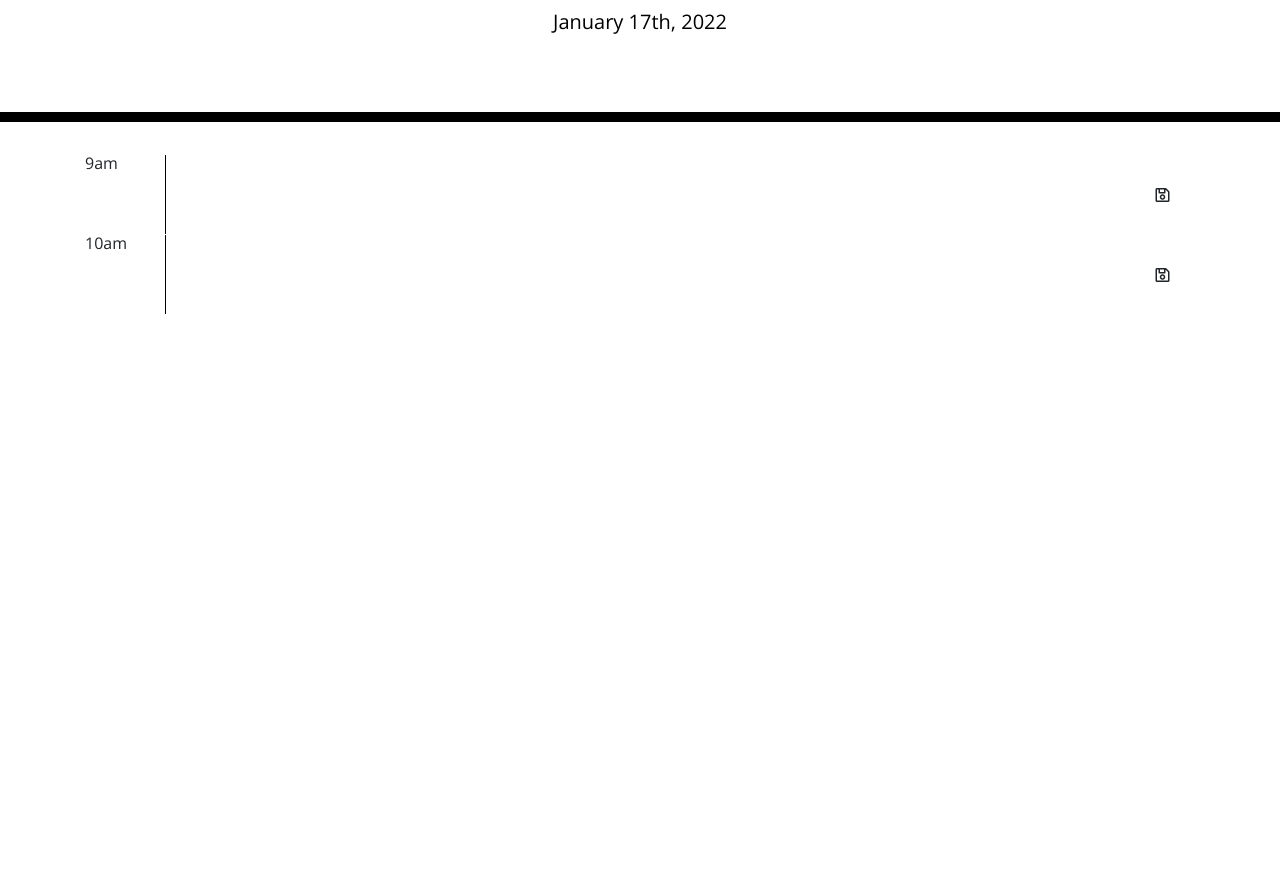
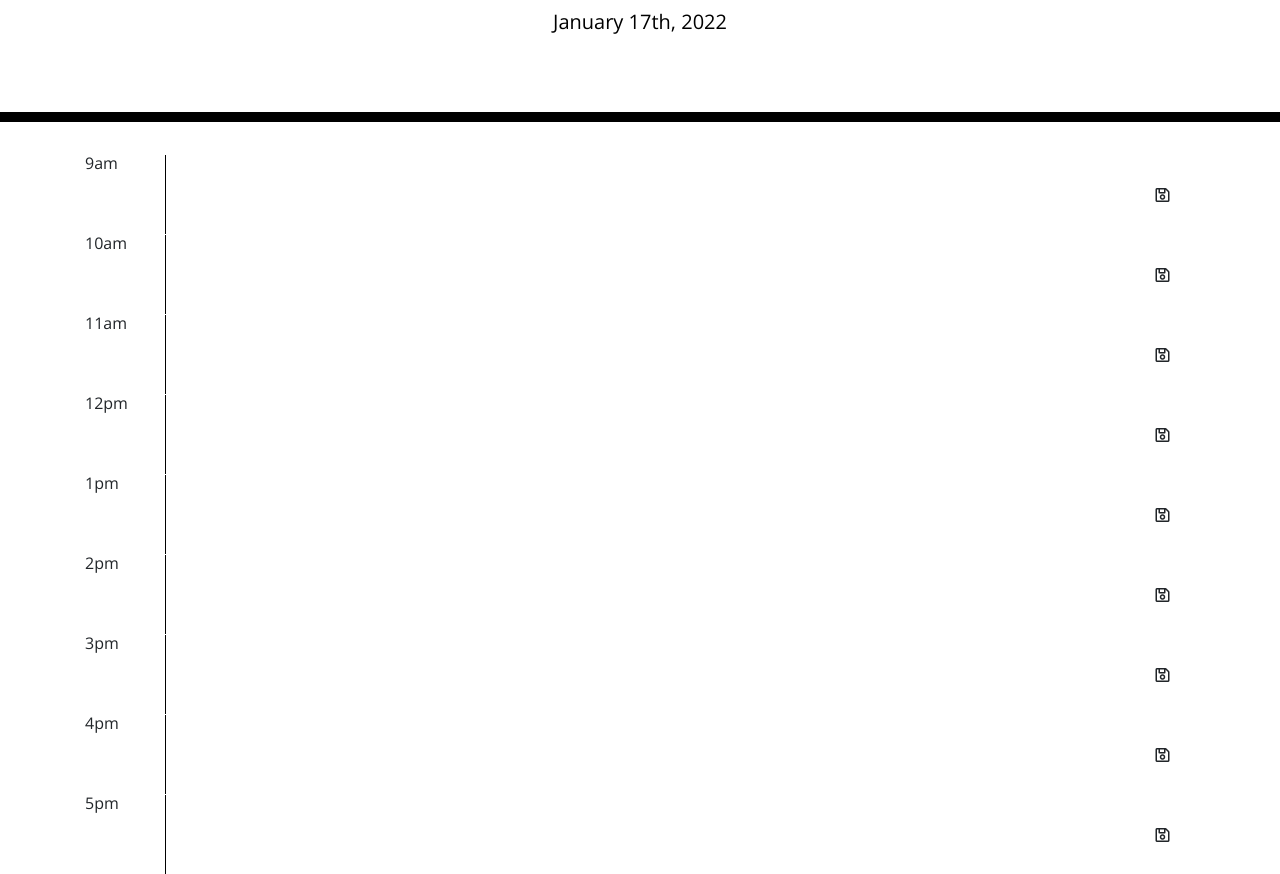
Before and after one commit to smarr2198/Schedule.Maker, a plain HTML site: page index.html in a window 1280 px wide. Shown: the part 182-1056 px from the top of the page. Before the commit the page ends 800 px from the top, so only its background shows below. Drawn offline with nearby package versions, Linux system fonts and the light colour scheme.

Commit message:
added rest of the rows to complete the day

```diff
--- a/index.html
+++ b/index.html
@@ -21,7 +21,7 @@
   </header>
   <div class="container">
     <!-- Timeblocks go here -->
-    <!-- Hour One -->
+    <!-- Hour nine -->
     <div class="row" id="hour9" data-hour="9">
       <!-- Time -->
       <div class="col-1">9am</div>
@@ -30,10 +30,73 @@
       <!-- Button -->
       <button class="btn col-1 js-saveBtn"><i class="far fa-save"></i></button>
     </div>
-    <!-- Hour two -->
+    <!-- Hour ten -->
     <div class="row" id="hour10" data-hour="10">
       <!-- Time -->
       <div class="col-1">10am</div>
+      <!-- Task to do -->
+      <textarea class="col-10 js-task"></textarea>
+      <!-- Button -->
+      <button class="btn col-1 js-saveBtn"><i class="far fa-save"></i></button>
+    </div>
+    <!-- Hour eleven -->
+    <div class="row" id="hour11" data-hour="11">
+      <!-- Time -->
+      <div class="col-1">11am</div>
+      <!-- Task to do -->
+      <textarea class="col-10 js-task"></textarea>
+      <!-- Button -->
+      <button class="btn col-1 js-saveBtn"><i class="far fa-save"></i></button>
+    </div>
+    <!-- Hour twelve -->
+    <div class="row" id="hour12" data-hour="12">
+      <!-- Time -->
+      <div class="col-1">12pm</div>
+      <!-- Task to do -->
+      <textarea class="col-10 js-task"></textarea>
+      <!-- Button -->
+      <button class="btn col-1 js-saveBtn"><i class="far fa-save"></i></button>
+    </div>
+    <!-- Hour one -->
+    <div class="row" id="hour1" data-hour="1">
+      <!-- Time -->
+      <div class="col-1">1pm</div>
+      <!-- Task to do -->
+      <textarea class="col-10 js-task"></textarea>
+      <!-- Button -->
+      <button class="btn col-1 js-saveBtn"><i class="far fa-save"></i></button>
+    </div>
+    <!-- Hour two -->
+    <div class="row" id="hour2" data-hour="2">
+      <!-- Time -->
+      <div class="col-1">2pm</div>
+      <!-- Task to do -->
+      <textarea class="col-10 js-task"></textarea>
+      <!-- Button -->
+      <button class="btn col-1 js-saveBtn"><i class="far fa-save"></i></button>
+    </div>
+    <!-- Hour three -->
+    <div class="row" id="hour3" data-hour="3">
+      <!-- Time -->
+      <div class="col-1">3pm</div>
+      <!-- Task to do -->
+      <textarea class="col-10 js-task"></textarea>
+      <!-- Button -->
+      <button class="btn col-1 js-saveBtn"><i class="far fa-save"></i></button>
+    </div>
+    <!-- Hour four -->
+    <div class="row" id="hour4" data-hour="4">
+      <!-- Time -->
+      <div class="col-1">4pm</div>
+      <!-- Task to do -->
+      <textarea class="col-10 js-task"></textarea>
+      <!-- Button -->
+      <button class="btn col-1 js-saveBtn"><i class="far fa-save"></i></button>
+    </div>
+    <!-- Hour five -->
+    <div class="row" id="hour5" data-hour="5">
+      <!-- Time -->
+      <div class="col-1">5pm</div>
       <!-- Task to do -->
       <textarea class="col-10 js-task"></textarea>
       <!-- Button -->
--- a/script.js
+++ b/script.js
@@ -17,5 +17,12 @@ $("#currentDay").text(moment().format("MMMM Do, YYYY"));
 //grab tasks from local storage
 $("#hour9 .js-task").val(localStorage.getItem("hour9"));
 $("#hour10 .js-task").val(localStorage.getItem("hour10"));
+$("#hour11 .js-task").val(localStorage.getItem("hour11"));
+$("#hour12 .js-task").val(localStorage.getItem("hour12"));
+$("#hour1 .js-task").val(localStorage.getItem("hour1"));
+$("#hour2 .js-task").val(localStorage.getItem("hour2"));
+$("#hour3 .js-task").val(localStorage.getItem("hour3"));
+$("#hour4 .js-task").val(localStorage.getItem("hour4"));
+$("#hour5 .js-task").val(localStorage.getItem("hour5"));
 //user clicks save button
 $(".js-saveBtn").on("click", saveTask);
```
